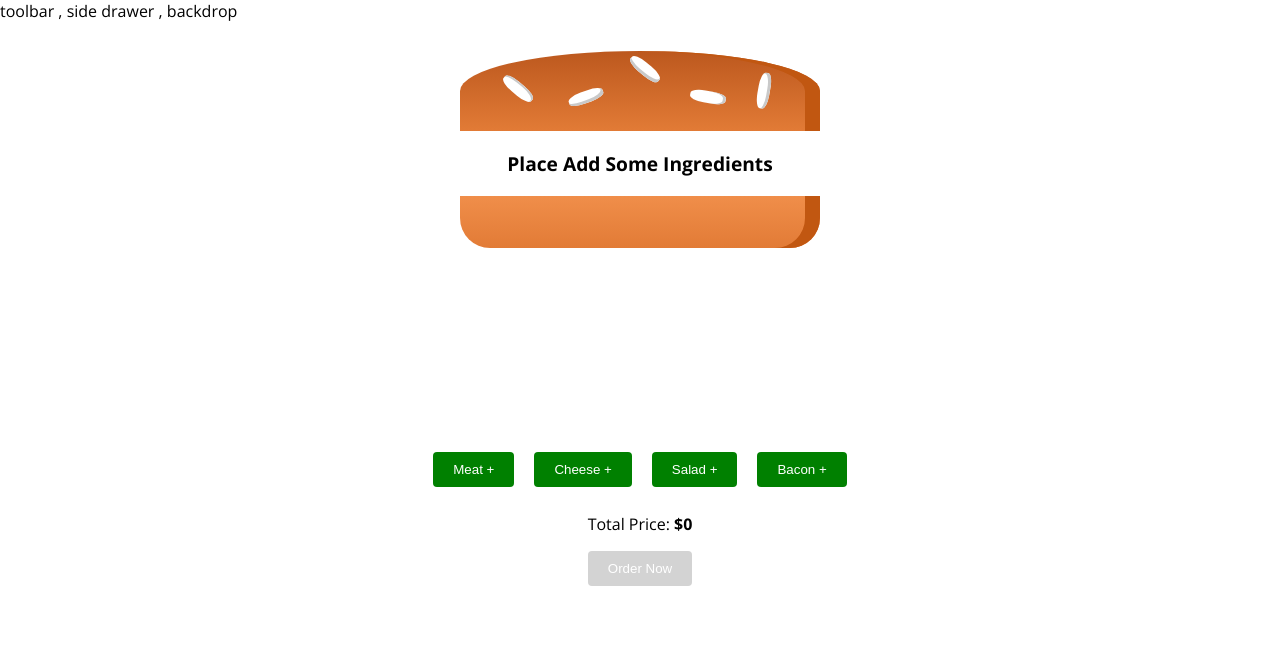
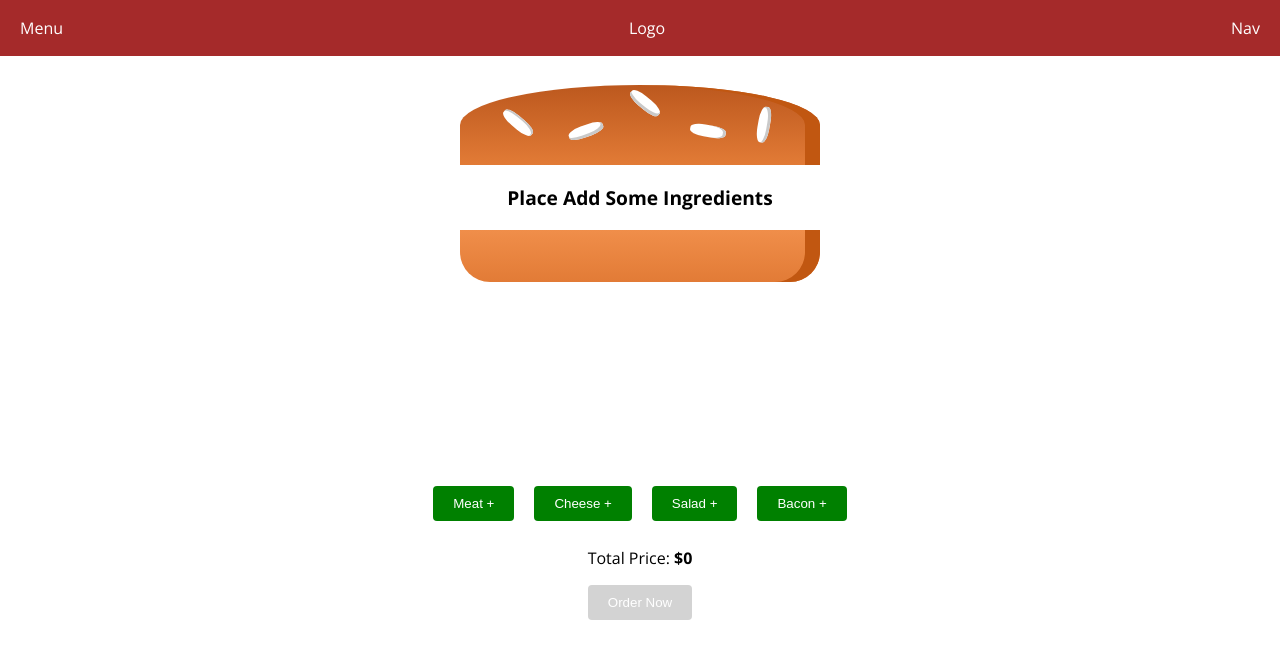
Before and after one commit to Creanick/burger-builder, a React (Create React App) app: page / in a window 1280 px wide. Shown: the top 658 px of the page. Built offline with nearby package versions, Linux system fonts and the light colour scheme.

Commit message:
basic toolbar created

```diff
--- a/src/components/layout/layout.tsx
+++ b/src/components/layout/layout.tsx
@@ -1,10 +1,11 @@
 import React, { Fragment } from 'react';
+import Toolbar from '../navigation/toolbar/toolbar';
 import classes from './layout.module.css';
 interface Props {
 }
 const Layout: React.FunctionComponent<Props> = ({ children }) => (
     <Fragment>
-        <div>toolbar , side drawer , backdrop</div>
+        <Toolbar/>
         <main className={classes.mainContent}>
             {children}
         </main>
--- /dev/null
+++ b/src/components/navigation/toolbar/toolbar.tsx
@@ -0,0 +1,25 @@
+import React from 'react';
+import styled from 'styled-components';
+const Container = styled.div`
+    height: 56px;
+    background-color: brown;
+    color: white;
+    display: flex;
+    justify-content: space-between;
+    align-items: center;
+    padding: 0 20px;
+    position: sticky;
+    left: 0;
+    top: 0;
+    z-index: 90;
+`;
+const Toolbar:React.FunctionComponent<{}> = (props)=>{
+    return (
+        <Container>
+            <div>Menu</div>
+            <div>Logo</div>
+            <nav>Nav</nav>
+        </Container>
+    );
+}
+export default Toolbar;
```
